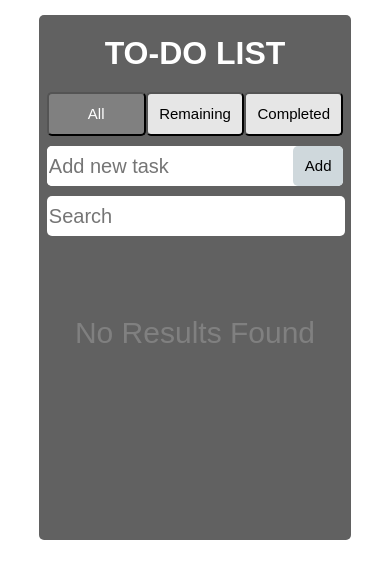
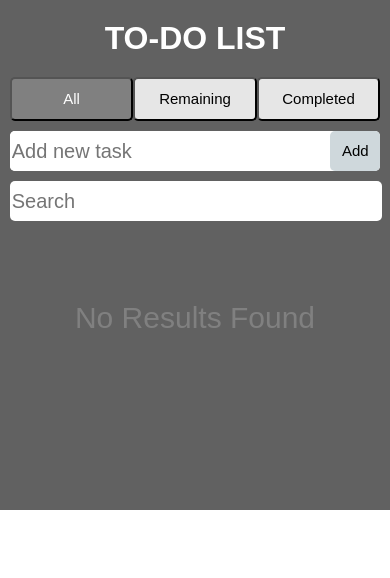
Before and after one commit to amit-shrestha/todo-list, a React (Create React App) app: page / in a window 390 px wide. Shown: the top 578 px of the page. Built offline with nearby package versions, Linux system fonts and the light colour scheme; the HTML template or start-up script is replaced by a standard one.

Commit message:
add separate reset.css

```diff
--- a/src/assets/css/App.css
+++ b/src/assets/css/App.css
@@ -14,3 +14,10 @@ input:focus {
 button:focus {
   outline: none;
 }
+
+@media screen and (max-width: 768px) {
+  .wrapper {
+    width: 100%;
+    border-radius: 0;
+  }
+}
--- a/src/assets/css/TodoList.css
+++ b/src/assets/css/TodoList.css
@@ -1,16 +1,3 @@
-* {
-  padding: 0px;
-  margin: 0px;
-  font-family: arial;
-}
-
-.clearfix::after,
-.clearfix::before {
-  content: '';
-  clear: both;
-  display: table;
-}
-
 ul {
   width: 100%;
   list-style: none;
--- a/src/assets/css/TodoListWrapper.css
+++ b/src/assets/css/TodoListWrapper.css
@@ -10,3 +10,9 @@ h1 {
   text-align: center;
   color: white;
 }
+
+@media screen and (max-width: 768px) {
+  .container {
+    margin: auto;
+  }
+}
--- a/src/assets/css/index.js
+++ b/src/assets/css/index.js
@@ -1,3 +1,5 @@
+import './reset.css';
+
 import './App.css';
 import './Button.css';
 import './Input.css';
--- /dev/null
+++ b/src/assets/css/reset.css
@@ -0,0 +1,12 @@
+* {
+  padding: 0px;
+  margin: 0px;
+  font-family: arial;
+}
+
+.clearfix::after,
+.clearfix::before {
+  content: '';
+  clear: both;
+  display: table;
+}
```
